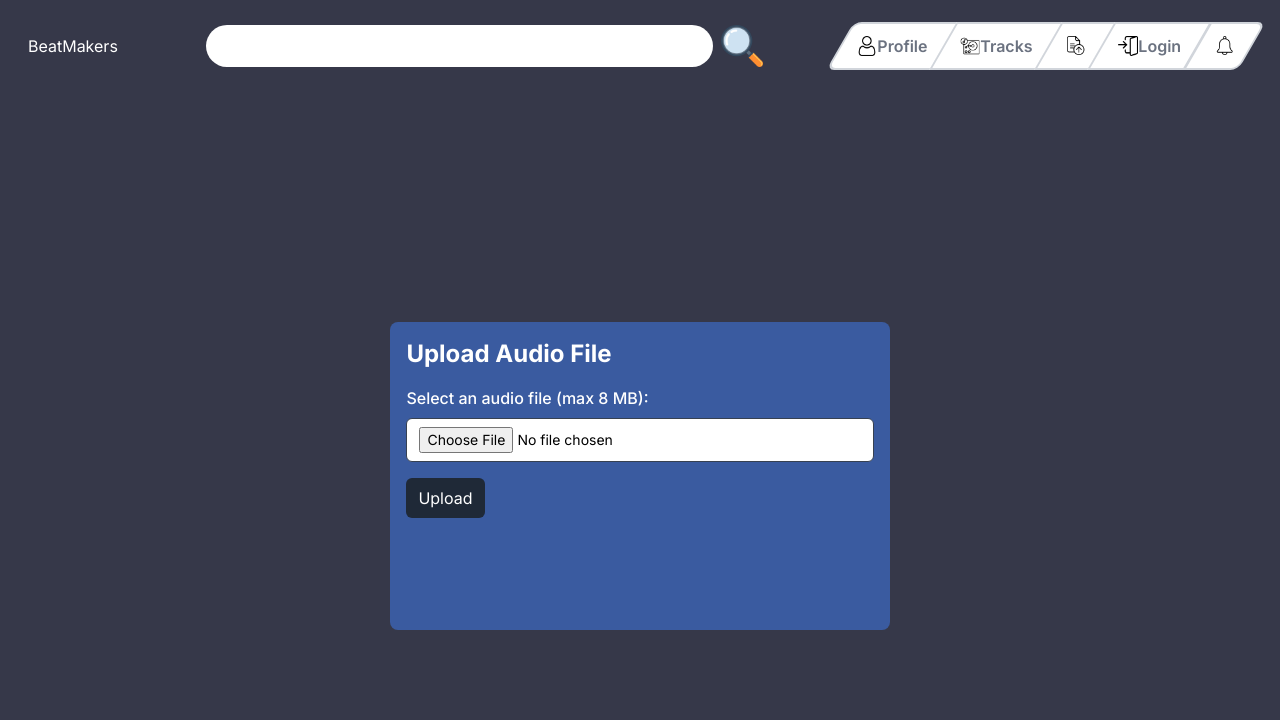
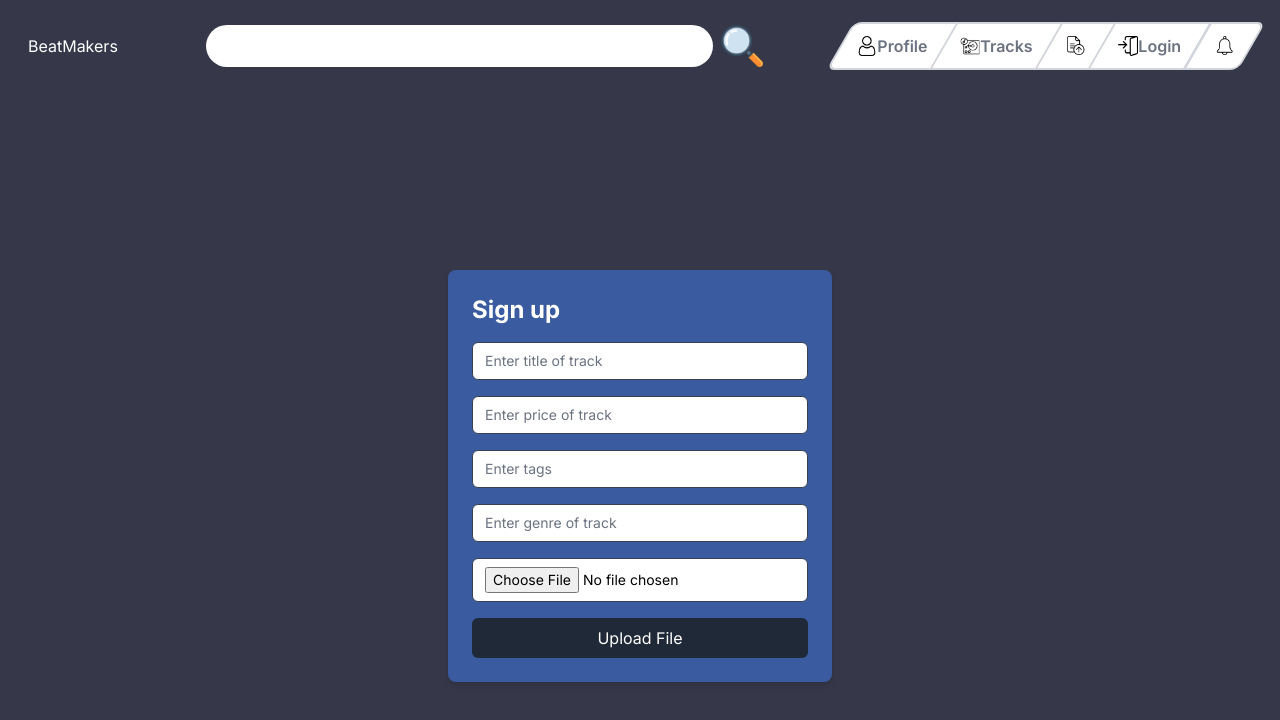
Before and after one commit to adi-shelke/unstopedEC2_2.1.2, a Next.js app: page /files/upload in a window 1280 px wide. Shown: the top 720 px of the page. Built offline with nearby package versions, Linux system fonts and the light colour scheme.

Commit message:
changed file upload form

```diff
--- a/app/files/layout.jsx
+++ b/app/files/layout.jsx
@@ -3,7 +3,7 @@ import React from "react";
 
 const layout = ({ children }) => {
   return (
-    <div className="w-[100vw] bg-[#363849]">
+    <div className="w-[100vw] min-h-screen bg-[#363849]">
       <Navbar />
       {children}
     </div>
--- a/app/files/upload/page.jsx
+++ b/app/files/upload/page.jsx
@@ -1,70 +1,156 @@
 "use client";
-import { useState } from "react";
+import Link from "next/link";
+import React, { useState } from "react";
 
-const UploadPage = () => {
-  const [file, setFile] = useState(null);
-  const [error, setError] = useState(null);
+const SignUp = () => {
+  const [formData, setFormData] = useState({
+    title: "",
+    price: "",
+    tags: "",
+    file: "",
+    genre: "",
+  });
+
+  const [errors, setErrors] = useState({});
+
+  const handleChange = (e) => {
+    setFormData({
+      ...formData,
+      [e.target.name]: e.target.value,
+    });
+  };
 
   const handleFileChange = (e) => {
     const selectedFile = e.target.files[0];
     const fileSizeLimit = 8 * 1024 * 1024; // 8 MB
-
     if (selectedFile && selectedFile.size <= fileSizeLimit) {
-      setFile(selectedFile);
-      setError(null);
+      setFormData({
+        ...formData,
+        file: selectedFile,
+      });
+      setErrors({});
     } else {
-      setFile(null);
-      setError("Please select a file that is smaller than 8 MB.");
+      setFormData({
+        ...formData,
+        file: null,
+      });
+      setErrors({ file: "Please select a file that is smaller than 8 MB." });
     }
   };
-
   const handleSubmit = async (e) => {
     e.preventDefault();
 
-    if (file) {
-      // TODO: Submit the file to the backend route
-      console.log("File submitted:", file);
-      const form = new FormData();
-      form.append("file", file);
-      const response = await fetch("/api/files/upload", {
+    // Basic validation
+    const newErrors = {};
+    if (!formData.title || formData.length < 3) {
+      newErrors.title = "Please enter valid title of track";
+    }
+    if (!formData.price || formData.price < 0) {
+      newErrors.price = "Please enter valid price of track";
+    }
+    if (!formData.file) {
+      newErrors.file = "Please select a file to upload";
+    }
+
+    setErrors(newErrors);
+
+    // Submit form if no errors
+    if (Object.keys(newErrors).length === 0) {
+      const options = {
         method: "POST",
-        body: form,
-      }).then((res) => res.json());
-      console.log("response: ", response);
-    } else {
-      setError("Please select a file to upload.");
+        headers: {
+          "Content-Type": "application/json",
+        },
+        body: JSON.stringify(formData),
+      };
+      const response = await fetch("/api/files/upload", options);
+      // Here you can submit the form data
+      console.log("Form submitted:", formData);
     }
   };
 
   return (
-    <div className="container p-4 flex justify-center items-center w-[100vw] bg-[#363849]  h-[100vh]">
-      <div className="bg-[#3a5ba0] text-white p-4 rounded-lg w-[40%] h-[40%]">
-        <h1 className="text-2xl font-bold mb-4">Upload Audio File</h1>
-        <form onSubmit={handleSubmit}>
+    <div className="flex items-center min-h-screen">
+      <form className=" mx-auto p-6 rounded-lg shadow-md bg-[#3a5ba0] w-[60%] sm:w-[30%]">
+        <h2 className="text-2xl font-bold mb-4 text-white">Sign up</h2>
         <div className="mb-4">
-            <label htmlFor="fileInput" className="block mb-2 font-medium">
-              Select an audio file (max 8 MB):
-            </label>
+          <input
+            type="text"
+            name="title"
+            value={formData.title}
+            onChange={handleChange}
+            placeholder="Enter title of track"
+            className={`w-full px-3 py-2 hover:shadow-lg duration-500 ease-in-out hover:shadow-black border border-gray-700 bg-white rounded-md placeholder-gray-500 text-black focus:outline-none focus:ring-indigo-500 focus:border-indigo-500 sm:text-sm ${
+              errors?.title ? "border-red-500" : ""
+            }`}
+          />
+          {errors?.title && (
+            <p className="text-red-500 text-sm mt-1">{errors?.title}</p>
+          )}
+        </div>
+        <div className="mb-4">
+          <input
+            type="number"
+            name="price"
+            value={formData.price}
+            onChange={handleChange}
+            placeholder="Enter price of track"
+            className={`w-full px-3 py-2  hover:shadow-lg duration-500 ease-in-out hover:shadow-black border border-gray-700 bg-white rounded-md placeholder-gray-500 text-black focus:outline-none focus:ring-indigo-500 focus:border-indigo-500 sm:text-sm${
+              errors?.price ? "border-red-500" : ""
+            }`}
+          />
+          {errors?.price && (
+            <p className="text-red-500 text-sm mt-1">{errors?.price}</p>
+          )}
+        </div>
+        <div className="mb-4">
+          <input
+            type="email"
+            name="tags"
+            value={formData.tags}
+            onChange={handleChange}
+            placeholder="Enter tags"
+            className={`w-full px-3 py-2   hover:shadow-lg duration-500 ease-in-out hover:shadow-black border border-gray-700 bg-[#ffffff] rounded-md placeholder-gray-500 text-black focus:outline-none focus:ring-indigo-500 focus:border-indigo-500 sm:text-sm ${
+              errors?.tags ? "border-red-500 " : ""
+            }`}
+          />
+        </div>
+        <div className="mb-4">
+          <input
+            type="text"
+            name="genre"
+            value={formData.genre}
+            onChange={handleChange}
+            placeholder="Enter genre of track"
+            className={`w-full px-3 py-2   hover:shadow-lg duration-500 ease-in-out hover:shadow-black border border-gray-700 bg-[#ffffff] rounded-md placeholder-gray-500 text-black focus:outline-none focus:ring-indigo-500 focus:border-indigo-500 sm:text-sm ${
+              errors?.genre ? "border-red-500 " : ""
+            }`}
+          />
+        </div>
+        <div className="mb-4">
           <input
             type="file"
-              id="fileInput"
-              accept="audio/*"
+            name="tags"
             onChange={handleFileChange}
-              className=" w-full px-3 py-2  hover:shadow-lg duration-300 ease-in-out hover:shadow-black border border-gray-700 bg-[#ffffff] rounded-md placeholder-gray-500 text-black focus:outline-none focus:ring-indigo-500 focus:border-indigo-500 sm:text-sm"
+            placeholder="Enter tags"
+            className={`w-full px-3 py-2   hover:shadow-lg duration-500 ease-in-out hover:shadow-black border border-gray-700 bg-[#ffffff] rounded-md placeholder-gray-500 text-black focus:outline-none focus:ring-indigo-500 focus:border-indigo-500 sm:text-sm ${
+              errors?.file ? "border-red-500 " : ""
+            }`}
           />
-            {file && <span className="text-gray-500">{file.name}</span>}
-            {error && <p className="text-red-500 mt-2">{error}</p>}
+          {errors?.file && (
+            <p className="text-red-500 text-sm mt-1">{errors?.file}</p>
+          )}
         </div>
         <button
           type="submit"
-            className="bg-gray-800 text-white rounded-md hover:bg-[#FF8911] px-3 py-2"
+          onClick={handleSubmit}
+          className="w-full py-2 bg-gray-800 text-white rounded-md hover:bg-[#FF8911] focus:outline-none"
         >
-            Upload
+          Upload File
         </button>
       </form>
-      </div>
     </div>
   );
 };
 
-export default UploadPage;
+export default SignUp;
--- a/public/assets/data/tracks.json
+++ b/public/assets/data/tracks.json
@@ -10,6 +10,7 @@
           "imageUrl": "https://encrypted-tbn0.gstatic.com/images?q=tbn:ANd9GcSw94caeZ4CJUJh6ooi_oS-s1lpomXXvxarDg&usqp=CAU",
           "length": "3:45",
           "rating": 4.5,
+          "genre": "pop",
           "tags": ["upbeat", "summer", "party"]
         },
         {
```
Also changed, not shown: lib/database/models/File.js (+30 -6 lines). Lines whose indentation alone changed are shown as unchanged.
